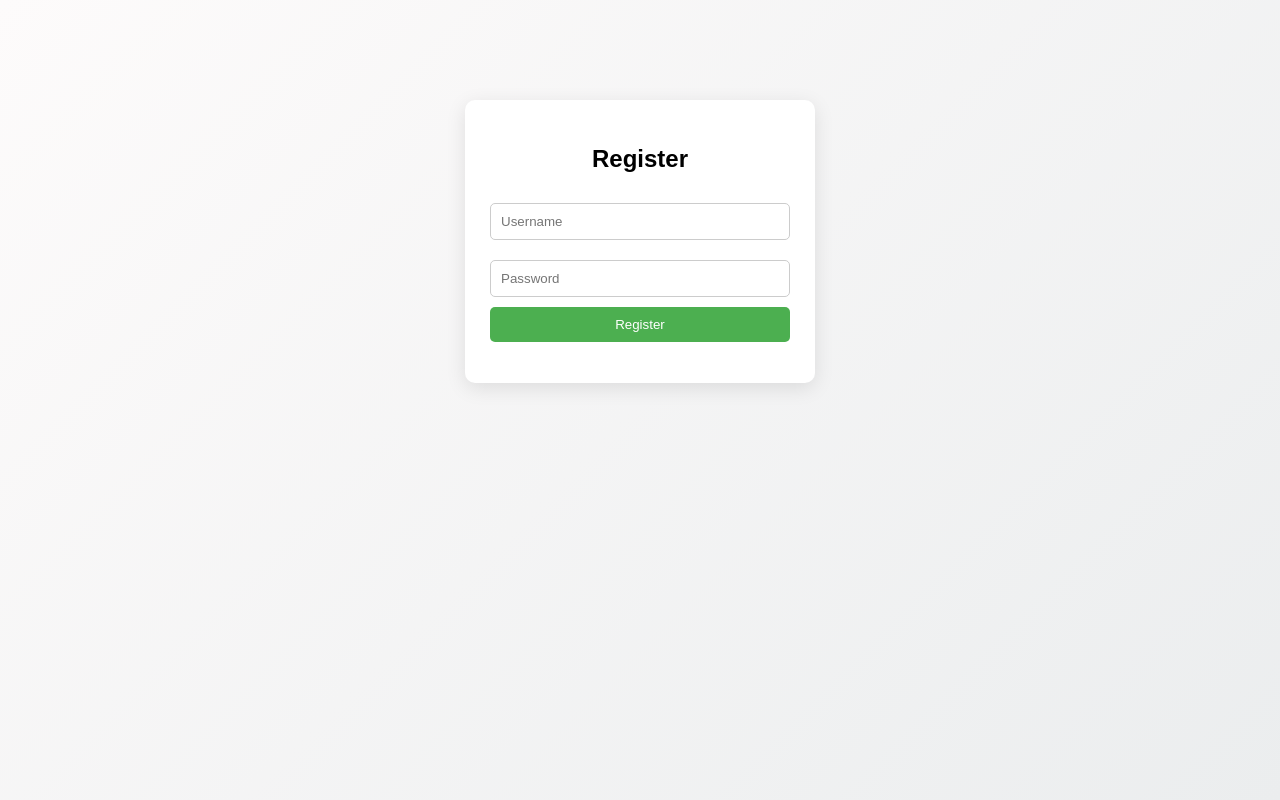
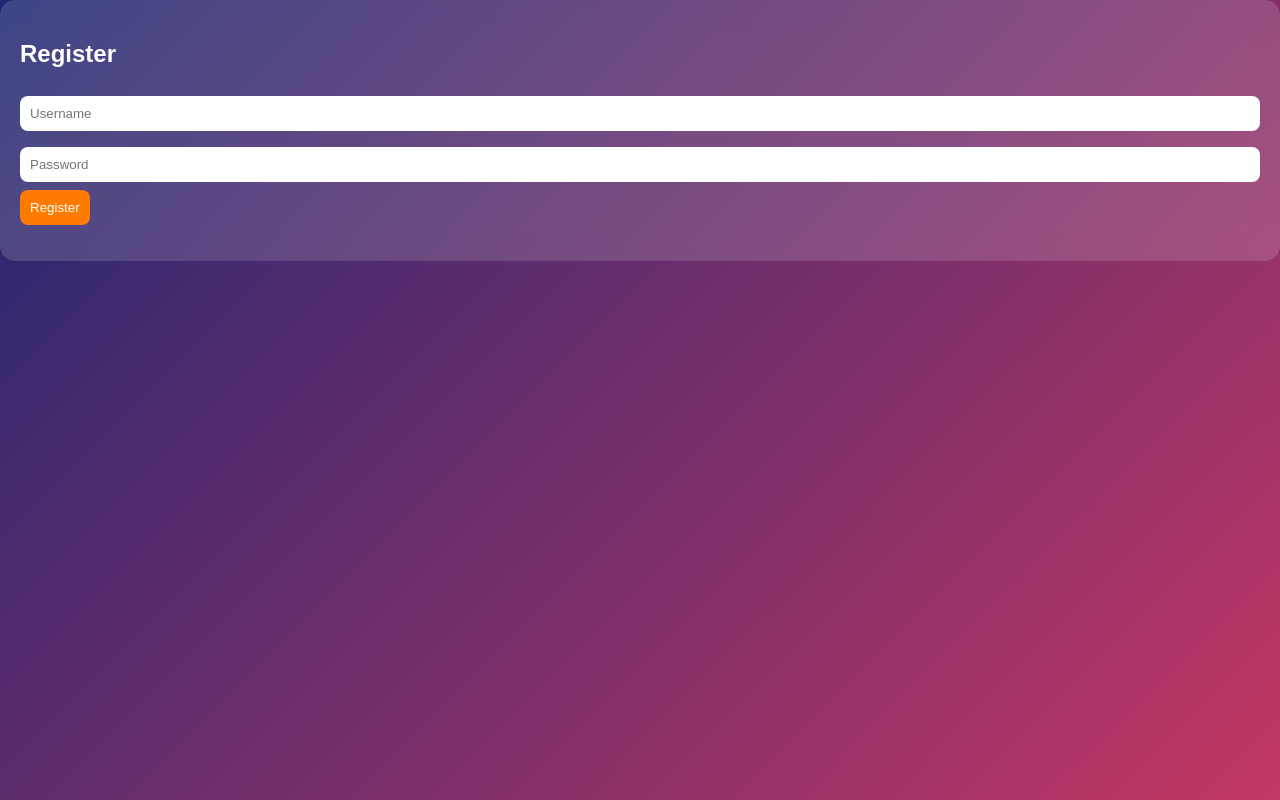
Before and after one commit to rajeshjhenkar338-byte/Fitness-app, a Flask app: page /register in a window 1280 px wide. Run offline with Flask 3, Linux system fonts and the light colour scheme.

Commit message:
Update style.css

```diff
--- a/static/style.css
+++ b/static/style.css
@@ -1,67 +1,72 @@
 body {
   margin: 0;
-  font-family: Arial;
-  background: linear-gradient(135deg, #fdfbfb, #ebedee);
+  font-family: 'Poppins', sans-serif;
+  background: linear-gradient(135deg, #1d2671, #c33764);
+  color: white;
 }
 
-.container {
-  width: 350px;
-  margin: 100px auto;
+/* Sidebar */
+.sidebar {
+  width: 220px;
+  height: 100vh;
+  position: fixed;
+  background: rgba(255,255,255,0.1);
+  backdrop-filter: blur(15px);
+  padding: 20px;
+}
+
+.sidebar h2 {
+  margin-bottom: 30px;
+}
+
+.sidebar a {
+  display: block;
+  margin: 15px 0;
+  color: white;
+  text-decoration: none;
+}
+
+/* Main */
+.main {
+  margin-left: 240px;
+  padding: 20px;
 }
 
 .card {
-  background: white;
-  padding: 25px;
-  border-radius: 10px;
-  box-shadow: 0 5px 20px rgba(0,0,0,0.1);
+  background: rgba(255,255,255,0.15);
+  backdrop-filter: blur(12px);
+  padding: 20px;
+  border-radius: 15px;
+  margin-bottom: 20px;
 }
 
-h2 {
-  text-align: center;
-}
-
+/* Inputs */
 input {
   width: 100%;
   padding: 10px;
-  margin: 10px 0;
-  border-radius: 5px;
-  border: 1px solid #ccc;
+  margin: 8px 0;
+  border-radius: 8px;
+  border: none;
 }
 
+/* Button */
 button {
-  width: 100%;
+  background: #ff7b00;
+  color: white;
+  border: none;
   padding: 10px;
-  background: #4CAF50;
-  border: none;
-  color: white;
-  border-radius: 5px;
+  border-radius: 8px;
+  cursor: pointer;
 }
 
-a {
-  text-decoration: none;
-  color: blue;
+/* Steps */
+.steps {
+  font-size: 22px;
+  font-weight: bold;
 }
 
-.main {
-  padding: 20px;
+/* List */
+.item {
+  padding: 10px;
+  border-bottom: 1px solid rgba(255,255,255,0.2);
 }
-
-.topbar {
-  display: flex;
-  justify-content: space-between;
-  background: white;
-  padding: 10px 20px;
-  box-shadow: 0 2px 10px rgba(0,0,0,0.1);
-}
-
-.grid {
-  display: grid;
-  grid-template-columns: repeat(2,1fr);
-  gap: 20px;
-}
-
-.card2 {
-  background: white;
-  padding: 15px;
-  border-radius: 10px;
-}
```
